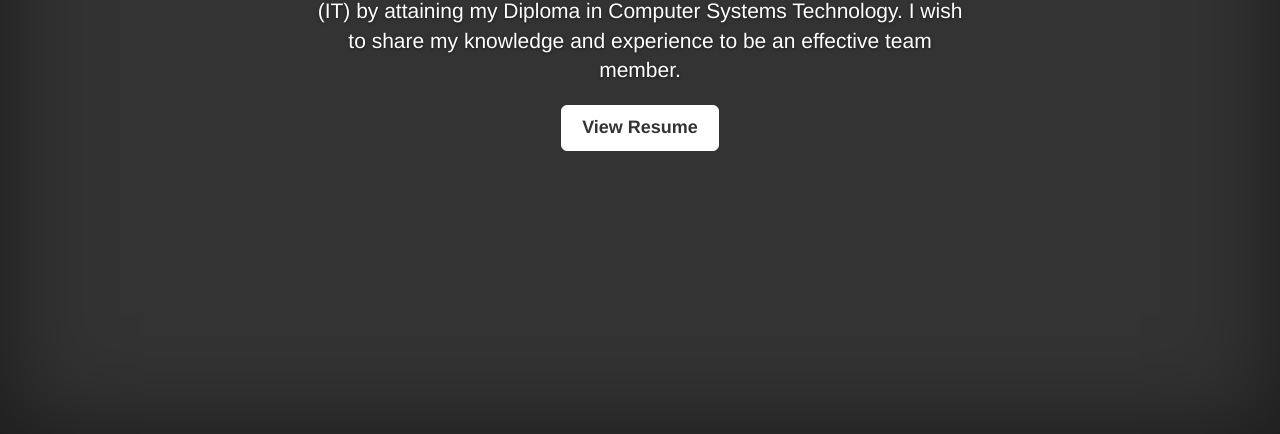
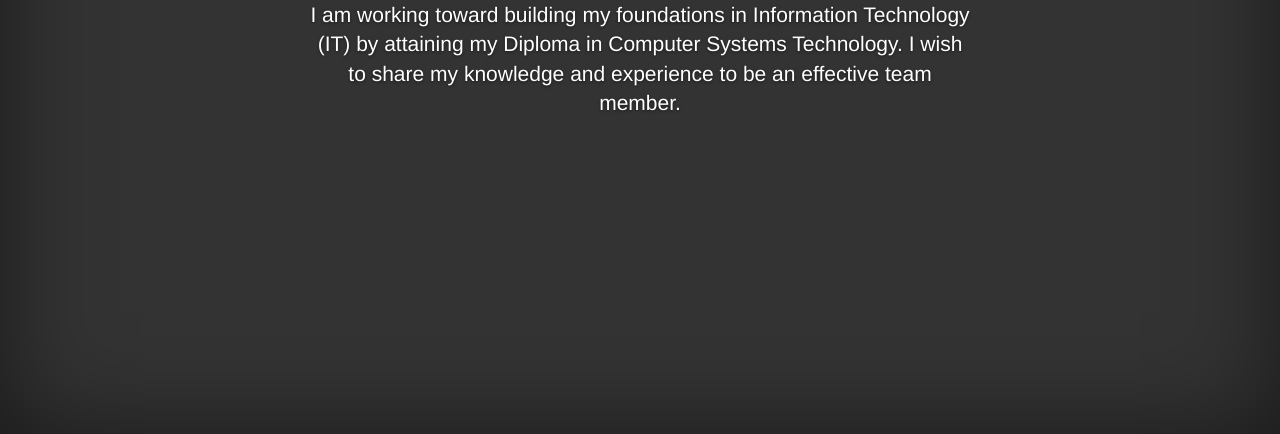
Before and after one commit to jasonh193/jasonh193.github.io, a plain HTML site: page index.html in a window 1280 px wide. Shown: the part 366-800 px from the top of the page. Drawn offline with nearby package versions, Linux system fonts and the light colour scheme; a script that the page names is missing.

Commit message:
Removed old resume

```diff
--- a/index.html
+++ b/index.html
@@ -38,9 +38,6 @@
           <div class="inner cover">
             <h1 class="cover-heading">Career Objective</h1>
             <p class="lead">I am working toward building my foundations in Information Technology (IT) by attaining my Diploma in Computer Systems Technology. I wish to share my knowledge and experience to be an effective team member.</p>
-            <p class="lead">
-              <a href="JasonHarrisonsResume.pdf" class="btn btn-lg btn-default">View Resume</a>
-            </p>
           </div>
         </div>
       </div>
```
Also changed, not shown: 1 other file.
